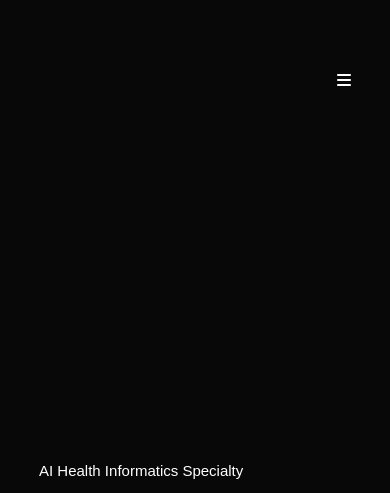
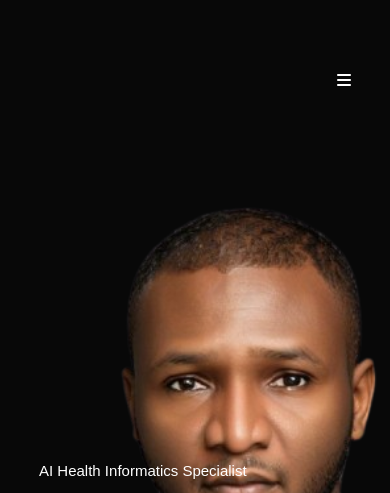
Before and after one commit to AbdulquddusMuhammad/Abdullahi-Ibrahim-Portfolio, a plain HTML site: page index.html in a window 390 px wide. Shown: the top 493 px of the page. Drawn offline with Linux system fonts and the light colour scheme.

Commit message:
mobile phone view

```diff
--- a/index.html
+++ b/index.html
@@ -32,7 +32,7 @@
         </nav>
 
         <div class="header-text">
-          <p>AI Health Informatics Specialty</p>
+          <p>AI Health Informatics Specialist</p>
           <h1>
             Hello I am <span>Ibrahim</span> <br />
             from Nigeria
--- a/style.css
+++ b/style.css
@@ -400,9 +400,9 @@ nav .fa-solid {
   }
 
   #header {
-    background-image: url(images/testing2.png);
-    background-size: 476px;
-    background-position: top 6vh right 82%;
+    background-image: url(images/mal\ ibrahim.png);
+    background-size: 659px;
+    background-position: top 22vh right 87%;
   }
 
   .header-text {
```
